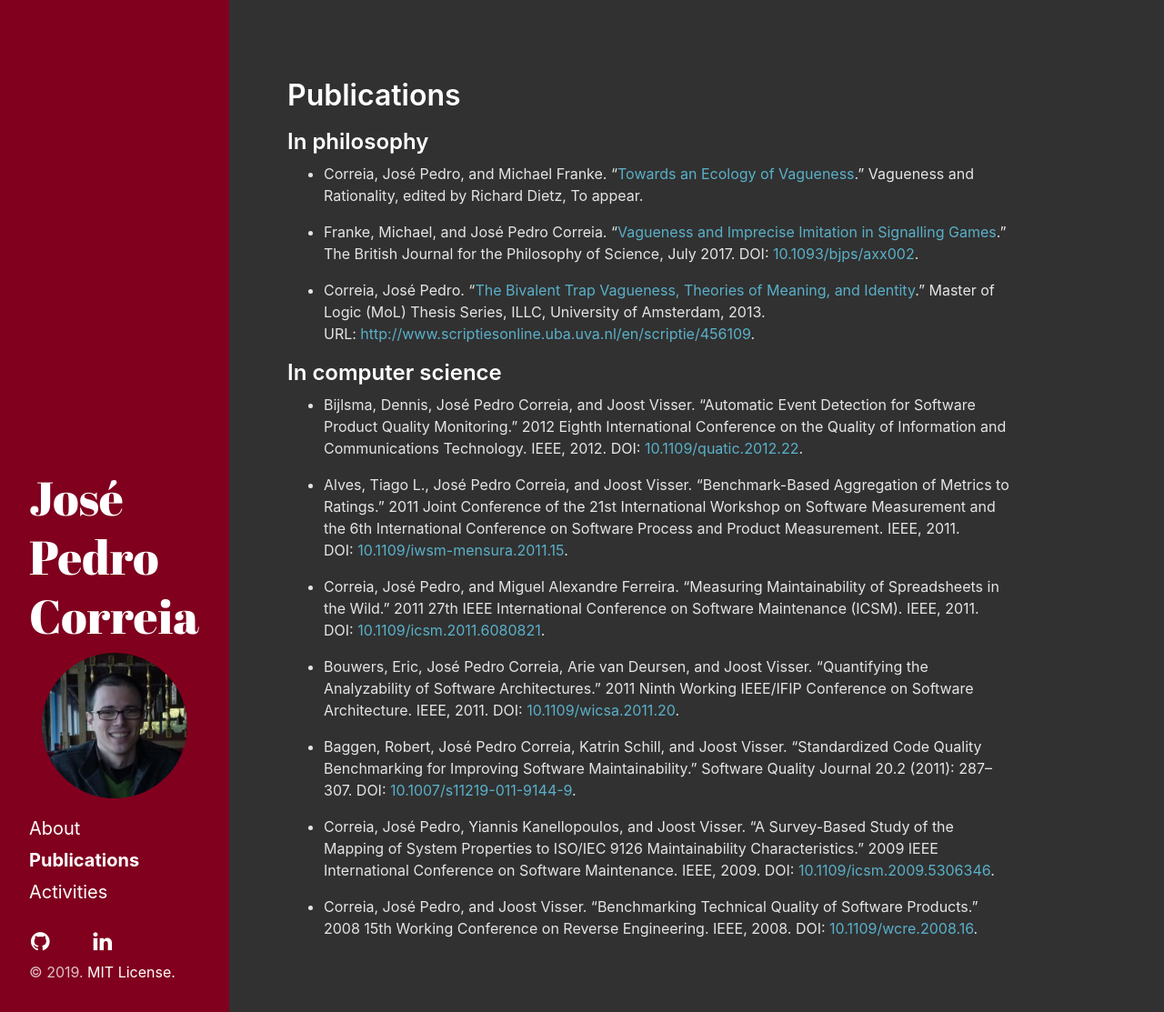
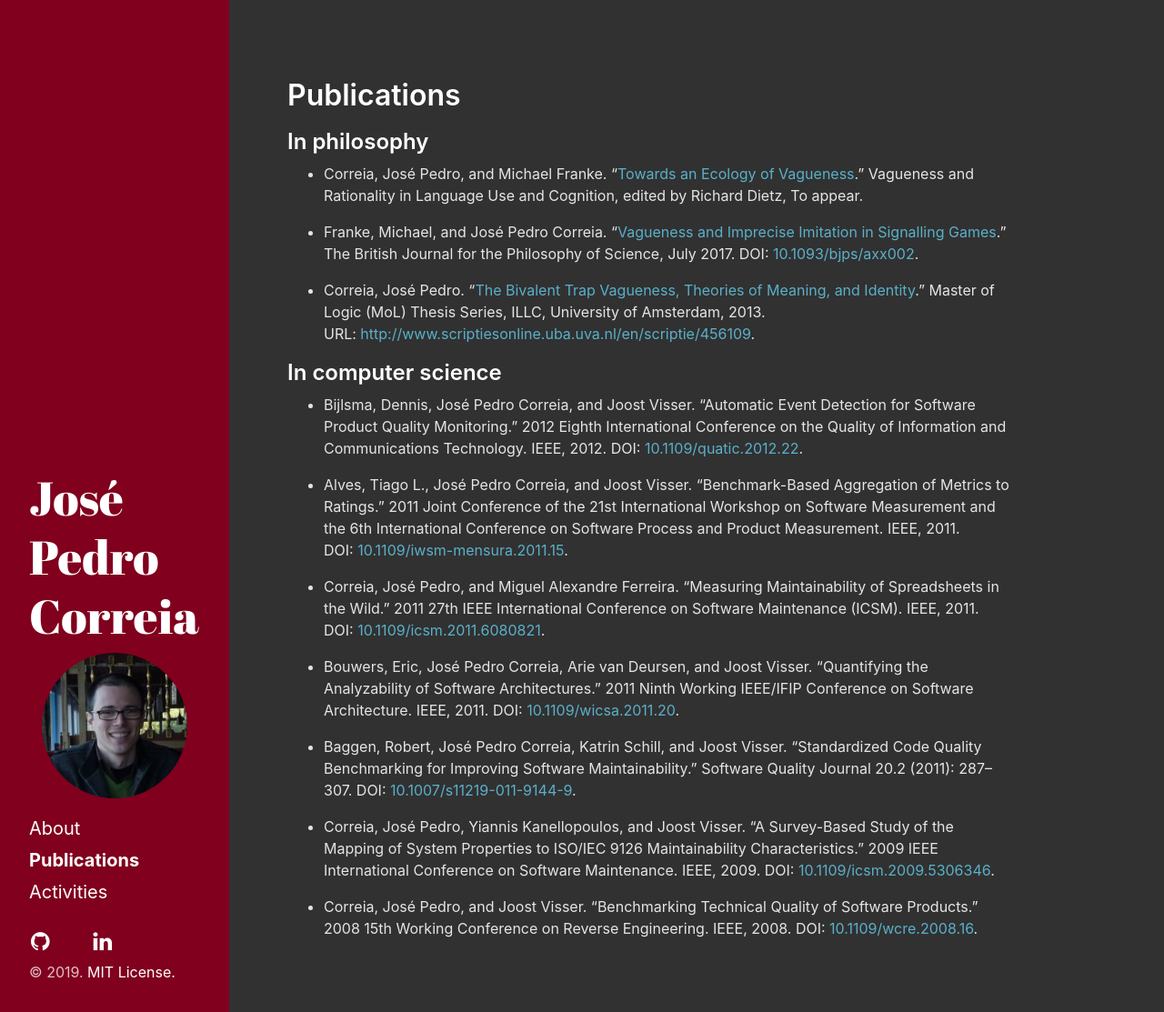
Before and after one commit to josepedrocorreia/josepedrocorreia.github.io, a Jekyll site: the page built from publications.md, in a window 1280 px wide. Shown: the whole page at 91% size. Built offline with Jekyll 4.4.1, drawn with Linux system fonts in a browser that asks for light colours; nearby versions of some CDN libraries; some web fonts are replaced; a style sheet for code colours, icons or effects is not loaded.

Commit message:
Updated volume name.

```diff
--- a/publications.md
+++ b/publications.md
@@ -9,7 +9,7 @@ order: 1
 
 ## In philosophy
 
-* Correia, José Pedro, and Michael Franke. “[Towards an Ecology of Vagueness](/assets/pdf/CorreiaFranke_Towards_an_Ecology_of_Vagueness.pdf).” Vagueness and Rationality, edited by Richard Dietz, To appear.
+* Correia, José Pedro, and Michael Franke. “[Towards an Ecology of Vagueness](/assets/pdf/CorreiaFranke_Towards_an_Ecology_of_Vagueness.pdf).” Vagueness and Rationality in Language Use and Cognition, edited by Richard Dietz, To appear.
 
 * Franke, Michael, and José Pedro Correia. "[Vagueness and Imprecise Imitation in Signalling Games](/assets/pdf/FrankeCorreia_2016_Vagueness_and_imprecise_imitation_in_signalling_games.pdf)." The British Journal for the Philosophy of Science, July 2017. DOI:&nbsp;[10.1093/bjps/axx002](https://doi.org/10.1093/bjps/axx002).
 
```
